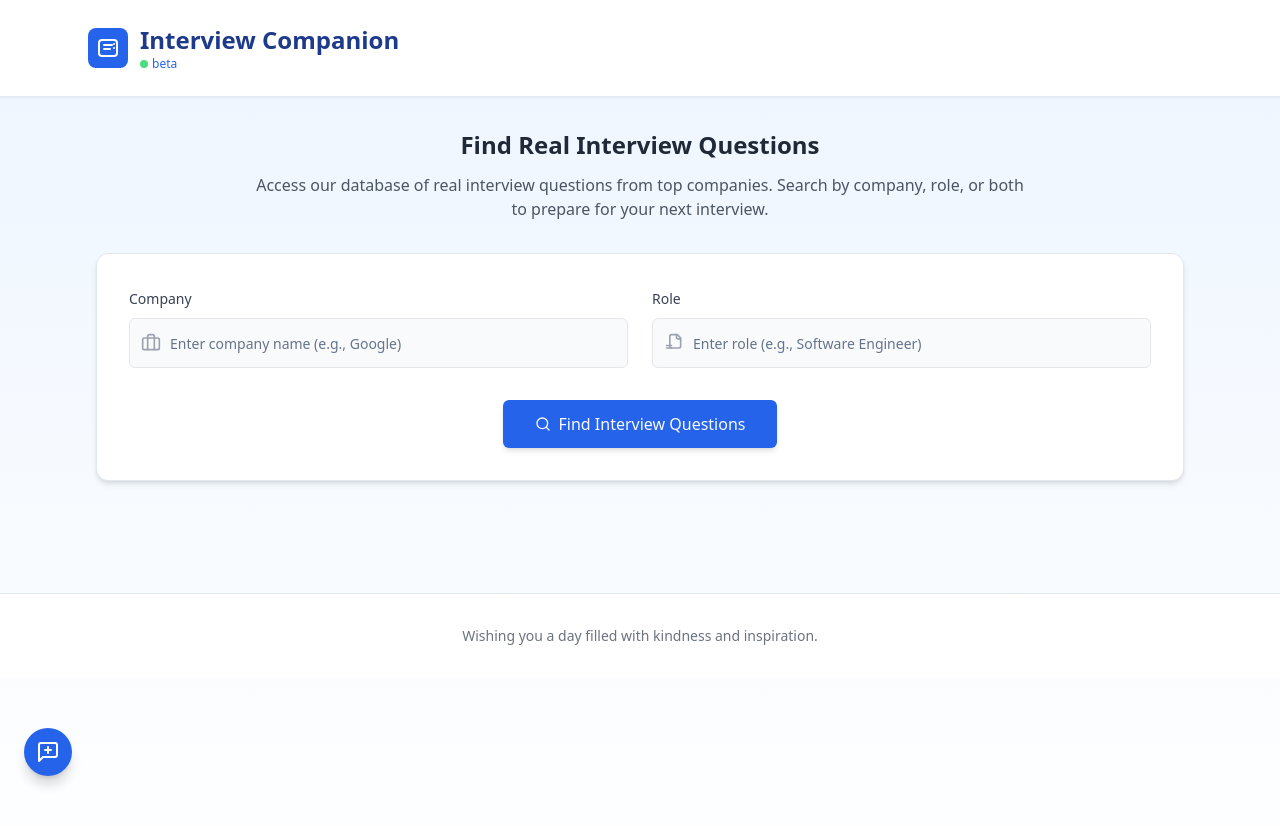
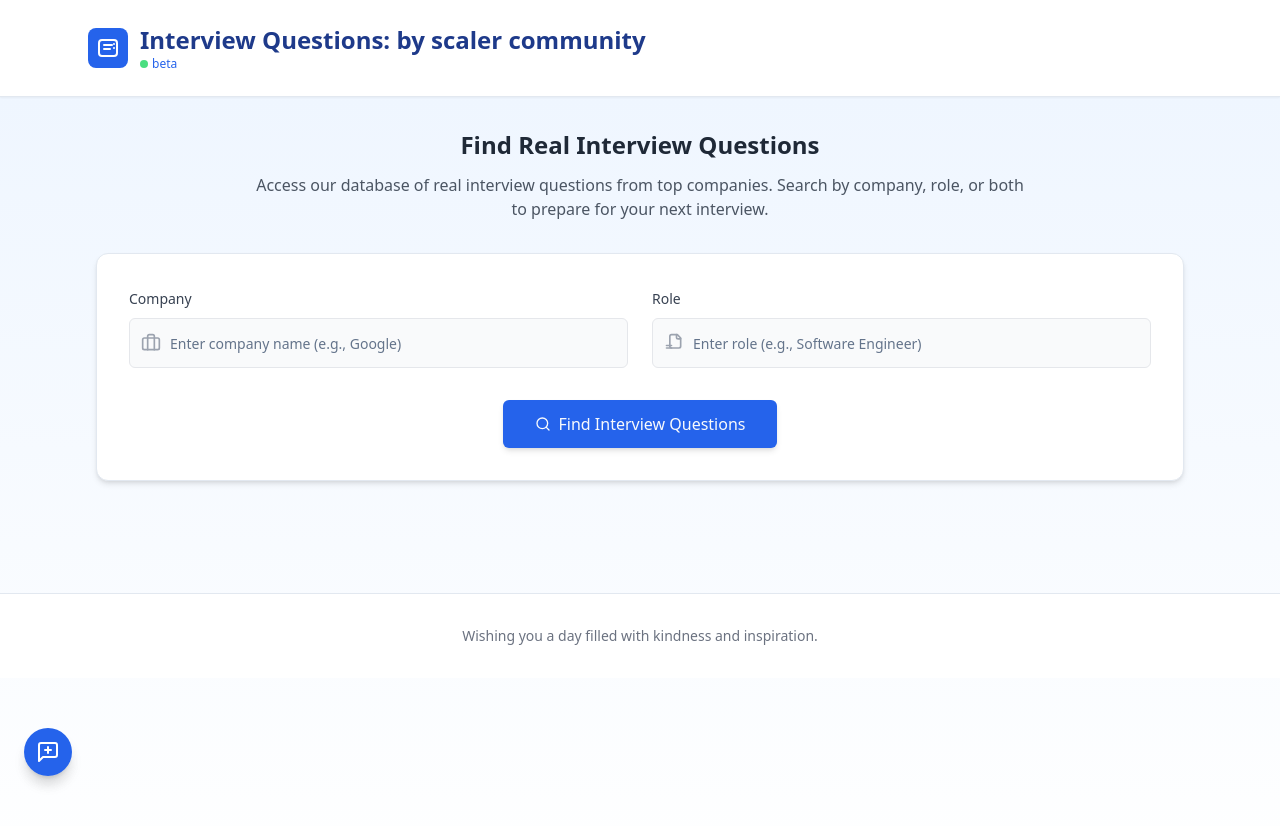
Before and after one commit to swayamscaler/dsml-question, a Next.js app: page / in a window 1280 px wide. Shown: the top 826 px of the page. Built offline with nearby package versions, Linux system fonts and the light colour scheme.

Commit message:
patch: changing name

```diff
--- a/app/layout.tsx
+++ b/app/layout.tsx
@@ -3,7 +3,7 @@ import { FeedbackDialog } from "@/components/feedback-dialog"
 import './globals.css'
 
 export const metadata: Metadata = {
-  title: 'Interview Companion',
+  title: 'Interview Questions: by scaler community',
   description: 'Find and explore interview questions from top companies',
 }
 
@@ -37,7 +37,7 @@ export default function RootLayout({
                 </svg>
               </div>
               <div>
-                <h1 className="font-bold text-2xl text-blue-900">Interview Companion</h1>
+                <h1 className="font-bold text-2xl text-blue-900">Interview Questions: by scaler community</h1>
                 <div className="flex items-center text-xs text-blue-600">
                   <span className="w-2 h-2 bg-green-400 rounded-full mr-1"></span>
                   <span>beta</span>
--- a/components/sidebar-nav.tsx
+++ b/components/sidebar-nav.tsx
@@ -29,7 +29,7 @@ export function SidebarNav() {
           </svg>
         </div>
         <div>
-          <h1 className="font-bold text-lg">Interview Companion</h1>
+          <h1 className="font-bold text-lg">Interview Questions: by scaler community</h1>
           <div className="text-xs flex items-center">
             <span className="w-2 h-2 bg-green-400 rounded-full mr-1"></span>
             <span>beta</span>
```
